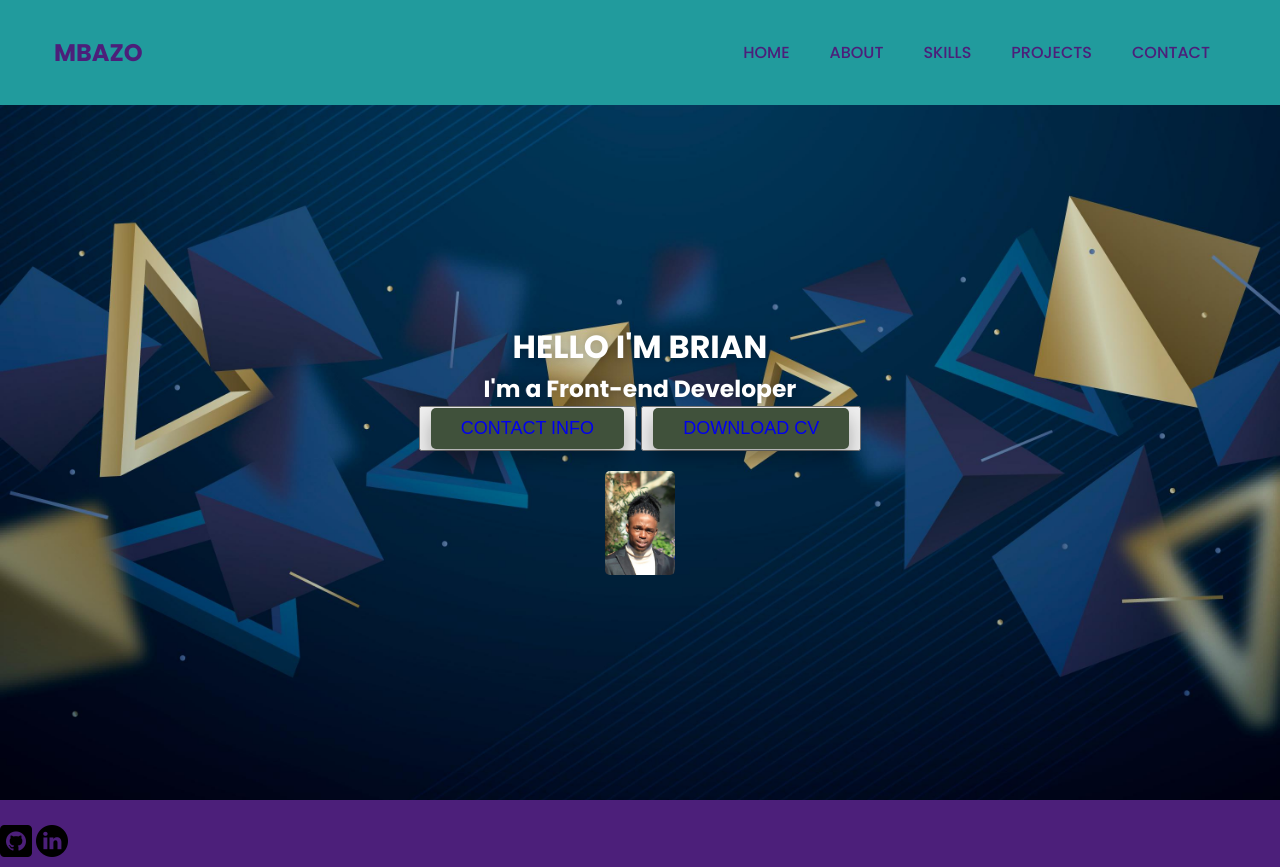
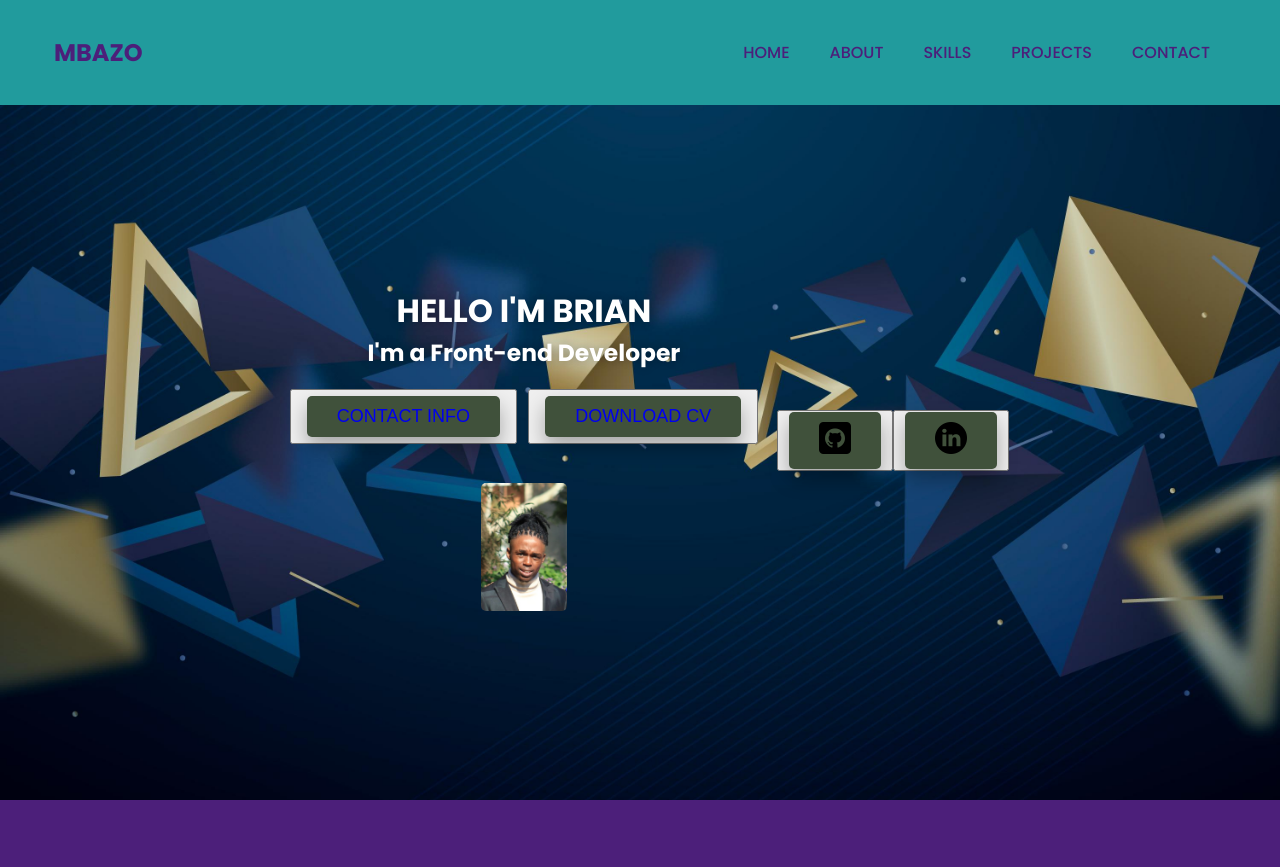
Before and after one commit to Devbriax/mbazo.com, a plain HTML site: page index.html in a window 1280 px wide. Shown: the top 867 px of the page. Drawn offline with Linux system fonts and the light colour scheme.

Commit message:
Updates
Signed-off-by: Brian JL. Mabaso| MBxZO <mbrianjnr02@gmail.com>

```diff
--- a/assets/css/style.css
+++ b/assets/css/style.css
@@ -154,6 +154,22 @@ footer a:hover {
   color: #fff;
   background: rgba(255, 255, 255, 0.3);
 }
+
+.home-btn {
+  padding: 16px;
+}
+
+.home-btn button{
+  padding: 5px;
+  margin: 3px;
+}
+
+.social-icons {
+  display: flex;
+  justify-content: center;
+  align-items: center;
+}
+
 
 section {
 display: flex;
--- a/index.html
+++ b/index.html
@@ -44,15 +44,18 @@
             <img src="assets/imgs/Bio-picture.jpg" alt="my-picture">
           </div>
         </div>
+        <div class="social-icons">
+          <button>
+            <a href="#"><i class="github-logo"><img src="assets/imgs/icons/github-icon.png" alt="github-logo-icon"
+                  srcset=""></i></a>
+          </button>
+          <button>
+            <a href="#"><i class="linkedin-logo"><img src="assets/imgs/icons/linkedin-icon.png" alt="linkedin-logo-icon"
+                  srcset=""></i></a>
+          </button>
+        </div>
       </div>
     </section>
-    <br>
-    <div class="social-icons">
-      <a href="#"><i class="github-logo"><img src="assets/imgs/icons/github-icon.png" alt="github-logo-icon"
-            srcset=""></i></a>
-      <a href="#"><i class="linkedin-logo"><img src="assets/imgs/icons/linkedin-icon.png" alt="linkedin-logo-icon"
-            srcset=""></i></a>
-    </div>
     <!-- end  header-section -->
 
     <main id="content-wrapper">
```
Also changed, not shown: 1 other file.
